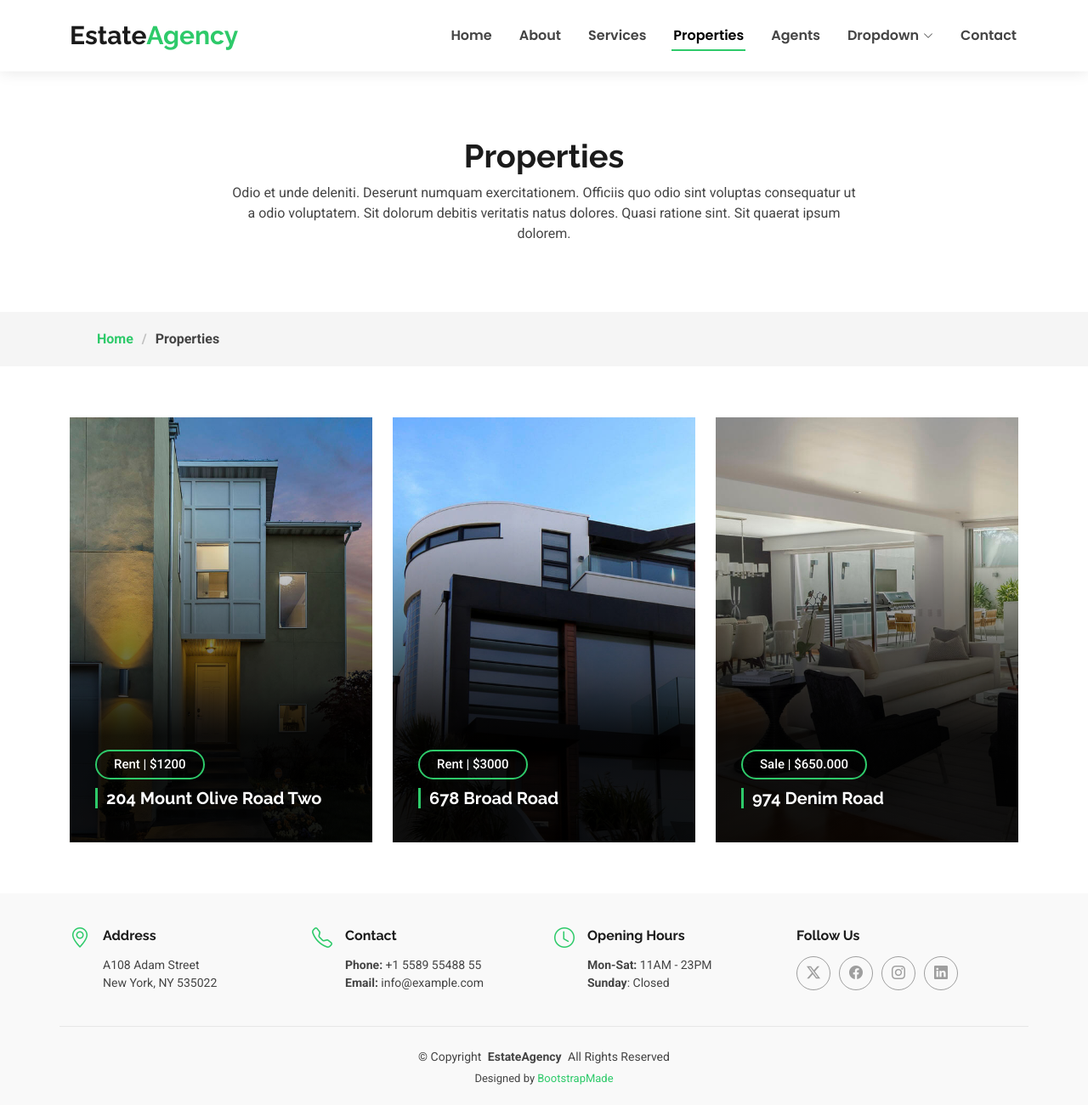
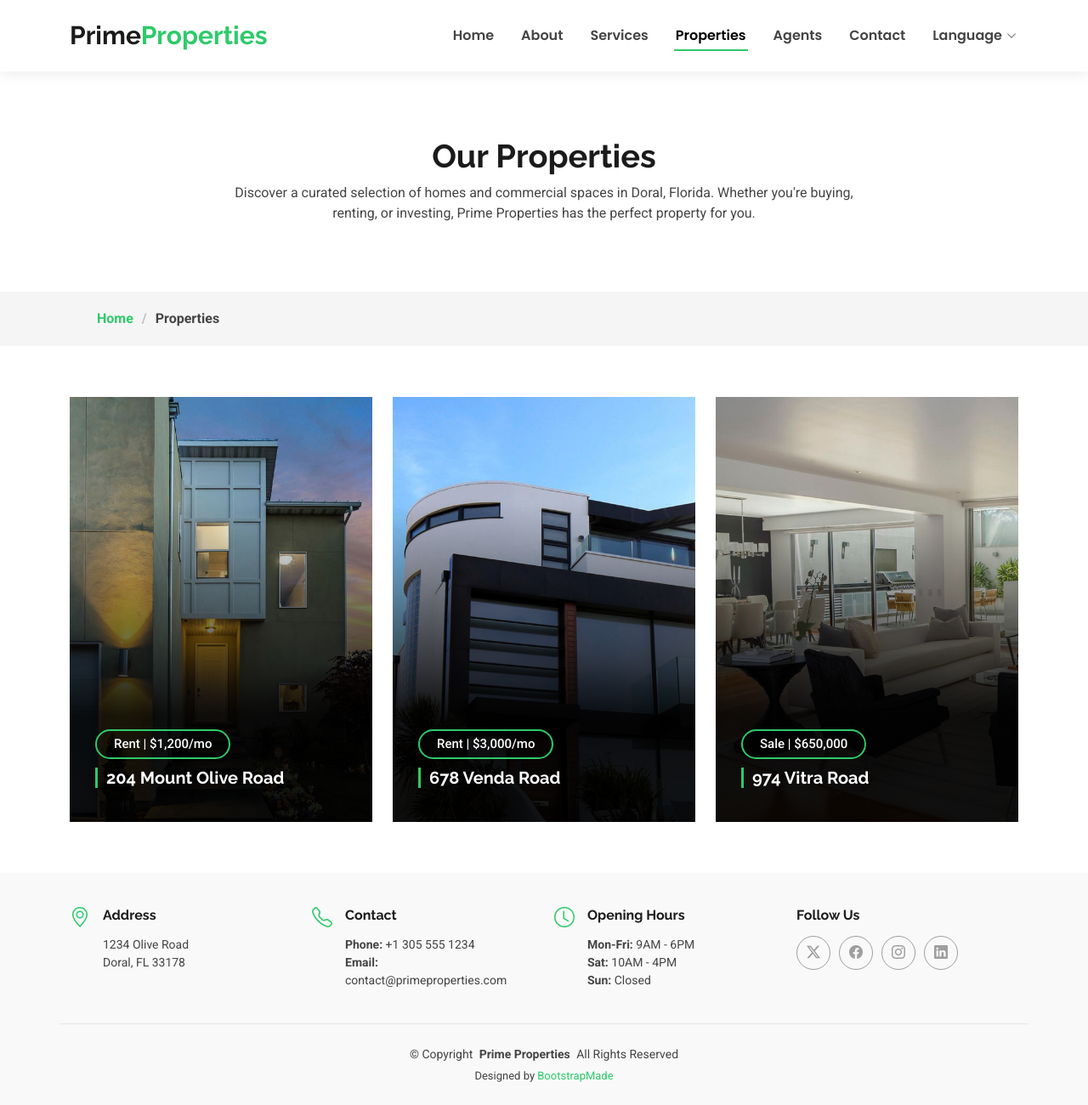
Before and after one commit to chaar-tasks/real-state2, a plain HTML site: page properties.html in a window 1280 px wide. Shown: the whole page at 85% size. Drawn offline with Linux system fonts and the light colour scheme.

Commit message:
Update properties.html

```diff
--- a/properties.html
+++ b/properties.html
@@ -4,9 +4,9 @@
 <head>
   <meta charset="utf-8">
   <meta content="width=device-width, initial-scale=1.0" name="viewport">
-  <title>Properties - EstateAgency Bootstrap Template</title>
-  <meta name="description" content="">
-  <meta name="keywords" content="">
+  <title>Properties - Prime Properties Real Estate</title>
+  <meta name="description" content="Explore premium properties for sale or rent in Doral, Florida with Prime Properties. Find your dream home or investment opportunity today.">
+  <meta name="keywords" content="real estate properties, homes for sale, rentals, Doral Florida, Prime Properties">
 
   <!-- Favicons -->
   <link href="assets/img/favicon.png" rel="icon">
@@ -42,9 +42,7 @@
     <div class="container-fluid container-xl position-relative d-flex align-items-center justify-content-between">
 
       <a href="index.html" class="logo d-flex align-items-center">
-        <!-- Uncomment the line below if you also wish to use an image logo -->
-        <!-- <img src="assets/img/logo.png" alt=""> -->
-        <h1 class="sitename">Estate<span>Agency</span></h1>
+        <h1 class="sitename">Prime<span>Properties</span></h1>
       </a>
 
       <nav id="navmenu" class="navmenu">
@@ -54,24 +52,14 @@
           <li><a href="services.html">Services</a></li>
           <li><a href="properties.html" class="active">Properties</a></li>
           <li><a href="agents.html">Agents</a></li>
-          <li class="dropdown"><a href="#"><span>Dropdown</span> <i class="bi bi-chevron-down toggle-dropdown"></i></a>
+          <li><a href="contact.html">Contact</a></li>
+          <li class="dropdown">
+            <a href="#"><span>Language</span> <i class="bi bi-chevron-down toggle-dropdown"></i></a>
             <ul>
-              <li><a href="#">Dropdown 1</a></li>
-              <li class="dropdown"><a href="#"><span>Deep Dropdown</span> <i class="bi bi-chevron-down toggle-dropdown"></i></a>
-                <ul>
-                  <li><a href="#">Deep Dropdown 1</a></li>
-                  <li><a href="#">Deep Dropdown 2</a></li>
-                  <li><a href="#">Deep Dropdown 3</a></li>
-                  <li><a href="#">Deep Dropdown 4</a></li>
-                  <li><a href="#">Deep Dropdown 5</a></li>
-                </ul>
-              </li>
-              <li><a href="#">Dropdown 2</a></li>
-              <li><a href="#">Dropdown 3</a></li>
-              <li><a href="#">Dropdown 4</a></li>
+              <li><a href="#" data-lang="en">English</a></li>
+              <li><a href="#" data-lang="ar">العربية</a></li>
             </ul>
           </li>
-          <li><a href="contact.html">Contact</a></li>
         </ul>
         <i class="mobile-nav-toggle d-xl-none bi bi-list"></i>
       </nav>
@@ -87,8 +75,8 @@
         <div class="container">
           <div class="row d-flex justify-content-center text-center">
             <div class="col-lg-8">
-              <h1>Properties</h1>
-              <p class="mb-0">Odio et unde deleniti. Deserunt numquam exercitationem. Officiis quo odio sint voluptas consequatur ut a odio voluptatem. Sit dolorum debitis veritatis natus dolores. Quasi ratione sint. Sit quaerat ipsum dolorem.</p>
+              <h1>Our Properties</h1>
+              <p class="mb-0">Discover a curated selection of homes and commercial spaces in Doral, Florida. Whether you're buying, renting, or investing, Prime Properties has the perfect property for you.</p>
             </div>
           </div>
         </div>
@@ -112,10 +100,10 @@
 
           <div class="col-xl-4 col-md-6" data-aos="fade-up" data-aos-delay="100">
             <div class="card">
-              <img src="assets/img/properties/property-1.jpg" alt="" class="img-fluid">
+              <img src="assets/img/properties/property-1.jpg" alt="Modern condo at 204 Mount Olive Road" class="img-fluid">
               <div class="card-body">
-                <span class="sale-rent">Rent | $1200</span>
-                <h3><a href="property-single.html" class="stretched-link">204 Mount Olive Road Two</a></h3>
+                <span class="sale-rent">Rent | $1,200/mo</span>
+                <h3><a href="property-single.html" class="stretched-link">204 Mount Olive Road</a></h3>
                 <div class="card-content d-flex flex-column justify-content-center text-center">
                   <div class="row propery-info">
                     <div class="col">Area</div>
@@ -124,9 +112,9 @@
                     <div class="col">Garages</div>
                   </div>
                   <div class="row">
-                    <div class="col">340m2</div>
-                    <div class="col">5</div>
+                    <div class="col">850 sq ft</div>
                     <div class="col">2</div>
+                    <div class="col">1</div>
                     <div class="col">1</div>
                   </div>
                 </div>
@@ -136,10 +124,10 @@
 
           <div class="col-xl-4 col-md-6" data-aos="fade-up" data-aos-delay="500">
             <div class="card">
-              <img src="assets/img/properties/property-5.jpg" alt="" class="img-fluid">
+              <img src="assets/img/properties/property-5.jpg" alt="Luxury home at 678 Venda Road" class="img-fluid">
               <div class="card-body">
-                <span class="sale-rent">Rent | $3000</span>
-                <h3><a href="property-single.html" class="stretched-link">678 Broad Road</a></h3>
+                <span class="sale-rent">Rent | $3,000/mo</span>
+                <h3><a href="property-single.html" class="stretched-link">678 Venda Road</a></h3>
                 <div class="card-content d-flex flex-column justify-content-center text-center">
                   <div class="row propery-info">
                     <div class="col">Area</div>
@@ -148,10 +136,10 @@
                     <div class="col">Garages</div>
                   </div>
                   <div class="row">
-                    <div class="col">340m2</div>
-                    <div class="col">5</div>
+                    <div class="col">2,200 sq ft</div>
+                    <div class="col">4</div>
+                    <div class="col">3</div>
                     <div class="col">2</div>
-                    <div class="col">1</div>
                   </div>
                 </div>
               </div>
@@ -160,10 +148,10 @@
 
           <div class="col-xl-4 col-md-6" data-aos="fade-up" data-aos-delay="600">
             <div class="card">
-              <img src="assets/img/properties/property-6.jpg" alt="" class="img-fluid">
+              <img src="assets/img/properties/property-6.jpg" alt="Family home at 974 Vitra Road" class="img-fluid">
               <div class="card-body">
-                <span class="sale-rent">Sale | $650.000</span>
-                <h3><a href="property-single.html" class="stretched-link">974 Denim Road</a></h3>
+                <span class="sale-rent">Sale | $650,000</span>
+                <h3><a href="property-single.html" class="stretched-link">974 Vitra Road</a></h3>
                 <div class="card-content d-flex flex-column justify-content-center text-center">
                   <div class="row propery-info">
                     <div class="col">Area</div>
@@ -172,8 +160,8 @@
                     <div class="col">Garages</div>
                   </div>
                   <div class="row">
-                    <div class="col">340m2</div>
-                    <div class="col">5</div>
+                    <div class="col">1,800 sq ft</div>
+                    <div class="col">3</div>
                     <div class="col">2</div>
                     <div class="col">1</div>
                   </div>
@@ -198,11 +186,10 @@
           <i class="bi bi-geo-alt icon"></i>
           <div class="address">
             <h4>Address</h4>
-            <p>A108 Adam Street</p>
-            <p>New York, NY 535022</p>
+            <p>1234 Olive Road</p>
+            <p>Doral, FL 33178</p>
             <p></p>
           </div>
-
         </div>
 
         <div class="col-lg-3 col-md-6 d-flex">
@@ -210,8 +197,8 @@
           <div>
             <h4>Contact</h4>
             <p>
-              <strong>Phone:</strong> <span>+1 5589 55488 55</span><br>
-              <strong>Email:</strong> <span>info@example.com</span><br>
+              <strong>Phone:</strong> <span>+1 305 555 1234</span><br>
+              <strong>Email:</strong> <span>contact@primeproperties.com</span><br>
             </p>
           </div>
         </div>
@@ -221,8 +208,9 @@
           <div>
             <h4>Opening Hours</h4>
             <p>
-              <strong>Mon-Sat:</strong> <span>11AM - 23PM</span><br>
-              <strong>Sunday</strong>: <span>Closed</span>
+              <strong>Mon-Fri:</strong> <span>9AM - 6PM</span><br>
+              <strong>Sat:</strong> <span>10AM - 4PM</span><br>
+              <strong>Sun:</strong> <span>Closed</span>
             </p>
           </div>
         </div>
@@ -241,12 +229,8 @@
     </div>
 
     <div class="container copyright text-center mt-4">
-      <p>© <span>Copyright</span> <strong class="px-1 sitename">EstateAgency</strong> <span>All Rights Reserved</span></p>
+      <p>© <span>Copyright</span> <strong class="px-1 sitename">Prime Properties</strong> <span>All Rights Reserved</span></p>
       <div class="credits">
-        <!-- All the links in the footer should remain intact. -->
-        <!-- You can delete the links only if you've purchased the pro version. -->
-        <!-- Licensing information: https://bootstrapmade.com/license/ -->
-        <!-- Purchase the pro version with working PHP/AJAX contact form: [buy-url] -->
         Designed by <a href="https://bootstrapmade.com/">BootstrapMade</a>
       </div>
     </div>
```
